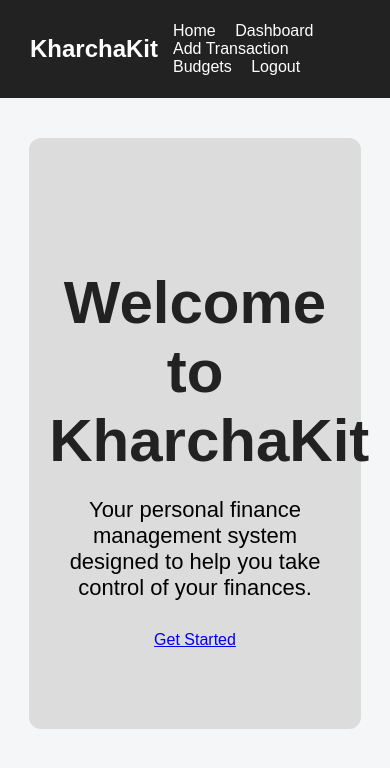
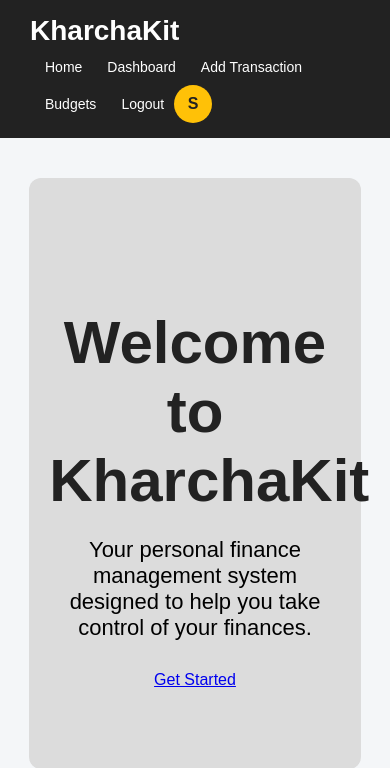
Before and after one commit to lhakpa22/Personal-Finance-management-System, a Flask app: page / in a window 390 px wide. Shown: the top 768 px of the page. Run offline with Flask 3, Linux system fonts and the light colour scheme; the visitor is signed in with stand-in values (Sample User, id 1).

Commit message:
update navigation
responsive and added user profile

```diff
--- a/static/css/style.css
+++ b/static/css/style.css
@@ -17,11 +17,42 @@ nav {
     z-index: 1000;
 }
 
+nav h2 {
+    margin: 0;
+    white-space: nowrap;
+    font-size: 28px;
+}
+
+.nav-links {
+    display: flex;
+    align-items: center;
+    gap: 15px;
+    flex-wrap: wrap;
+}
+
+
 nav a {
     color: white;
     text-decoration: none;
     margin-left: 15px;
 }
+
+.user-profile {
+    width: 38px;
+    height: 38px;
+    border-radius: 50%;
+    background: #ffc107;
+    color: #222;
+
+    display: flex;
+    justify-content: center;
+    align-items: center;
+
+    font-weight: bold;
+    cursor: pointer;
+    white-space: nowrap;
+}
+
 .container {
     width: 85%;
     margin: 40px auto;
@@ -235,3 +266,23 @@ th, td {
     color:black;
     line-height: 1.6;
 }
+
+@media (max-width: 768px) {
+    nav {
+        flex-direction: column;
+        align-items: flex-start;
+        gap: 12px;
+    }
+
+    .nav-links {
+        width: 100%;
+        display: flex;
+        flex-wrap: wrap;
+        gap: 10px;
+    }
+
+    nav a,
+    .user-name {
+        font-size: 14px;
+    }
+}
--- a/templates/base.html
+++ b/templates/base.html
@@ -17,13 +17,18 @@
 <body>
     <nav>
         <h2>KharchaKit</h2>
-        <div>
+
+        <div class="nav-links">
             <a href="{{ url_for('index') }}">Home</a>
+
             {% if current_user.is_authenticated %}
             <a href="{{ url_for('dashboard') }}">Dashboard</a>
             <a href="{{ url_for('add_transaction') }}">Add Transaction</a>
             <a href="{{ url_for('budgets') }}">Budgets</a>
             <a href="{{ url_for('logout') }}">Logout</a>
+            <div class="user-profile" title="{{ current_user.username }}">
+                {{ current_user.username[0] | upper }}
+            </div>
             {% else %}
             <a href="{{ url_for('register') }}">Register</a>
             <a href="{{ url_for('login') }}">Login</a>
```
